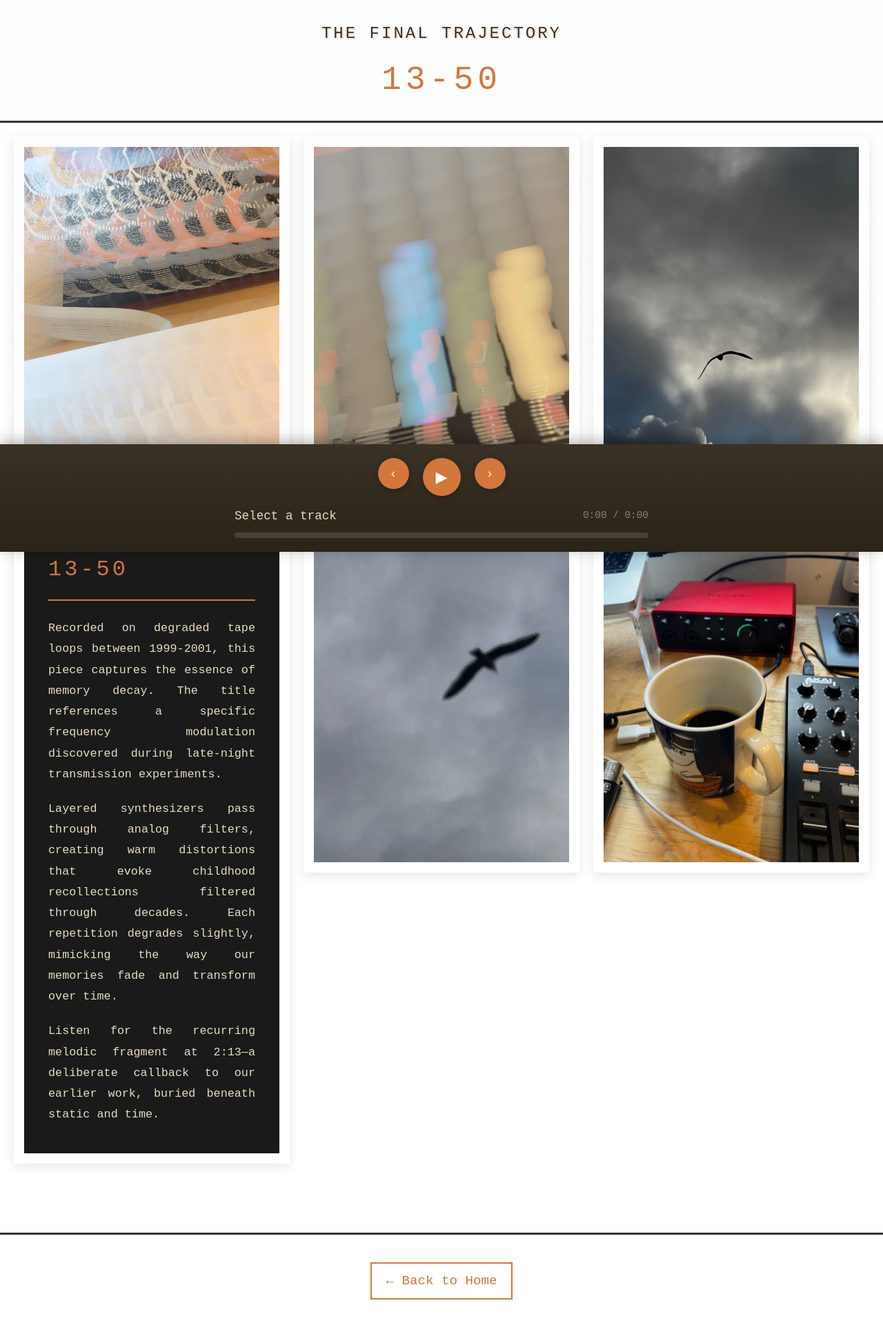
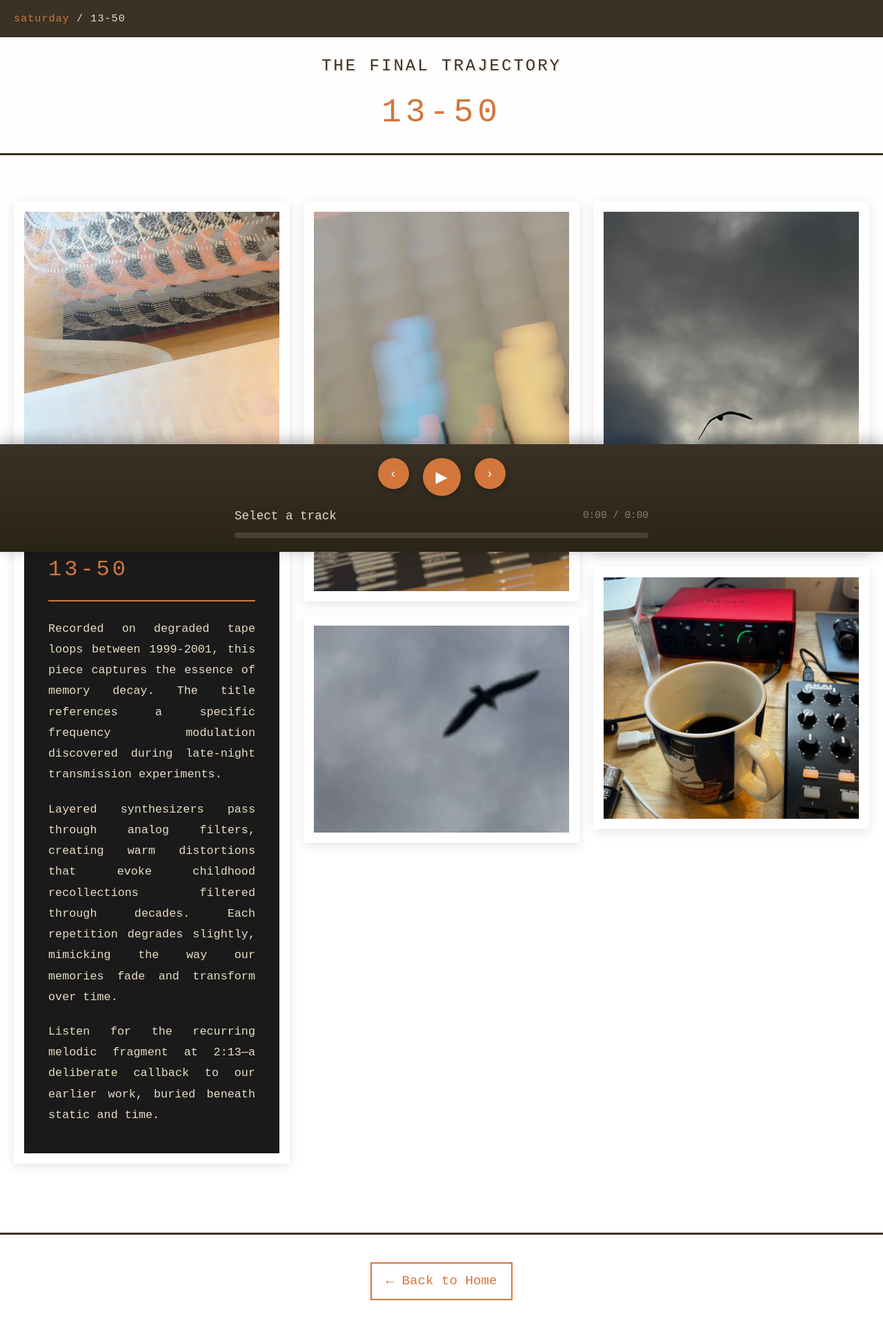
Before and after one commit to dmje/saturday, a PHP site: page /13-50.php in a window 1280 px wide. Shown: the top 1947 px of the page at 69% size. Before the commit the page ends 1884 px from the top, so only its background shows below. Run offline with PHP 8.4, Linux system fonts and the light colour scheme.

Commit message:
Fixed nav

```diff
--- a/13-50.php
+++ b/13-50.php
@@ -22,6 +22,10 @@ foreach ($songs as $song) {
 </head>
 <body class="song-page">
     <?php include 'includes/player.php'; ?>
+
+    <nav class="breadcrumb">
+        <a href="index.php">saturday</a> / <span>13-50</span>
+    </nav>
 
     <div class="song-page-header">
         <h1 class="site-title"><a href="index.php">The Final Trajectory</a></h1>
--- a/style.css
+++ b/style.css
@@ -279,12 +279,41 @@ body::before {
     opacity: 0.3;
 }
 
+/* Breadcrumb */
+.breadcrumb {
+    padding: 15px 20px;
+    background: var(--dark-brown);
+    color: var(--vintage-beige);
+    font-size: 0.95em;
+    letter-spacing: 1px;
+    position: fixed;
+    top: 0;
+    left: 0;
+    right: 0;
+    z-index: 1000;
+}
+
+.breadcrumb a {
+    color: var(--muted-orange);
+    text-decoration: none;
+    transition: color 0.3s ease;
+}
+
+.breadcrumb a:hover {
+    color: var(--faded-teal);
+}
+
+.breadcrumb span {
+    color: var(--vintage-beige);
+}
+
 /* Song Page Header */
 .song-page-header {
     text-align: center;
     padding: 30px 20px 20px;
     background: rgba(255, 255, 255, 0.3);
     border-bottom: 3px solid var(--dark-brown);
+    margin-top: 47px;
 }
 
 .song-page-header .site-title {
@@ -309,6 +338,7 @@ body::before {
     background: white;
     max-width: 100%;
     margin: 0;
+    padding-top: 67px;
 }
 
 @media (max-width: 1200px) {
@@ -341,6 +371,28 @@ body::before {
     width: 100%;
     height: auto;
     display: block;
+    object-fit: cover;
+}
+
+/* Vary image heights for masonry effect */
+.masonry-item:nth-child(1) img {
+    height: 400px;
+}
+
+.masonry-item:nth-child(3) img {
+    height: 550px;
+}
+
+.masonry-item:nth-child(4) img {
+    height: 300px;
+}
+
+.masonry-item:nth-child(5) img {
+    height: 480px;
+}
+
+.masonry-item:nth-child(6) img {
+    height: 350px;
 }
 
 /* Black Text Box */
```
